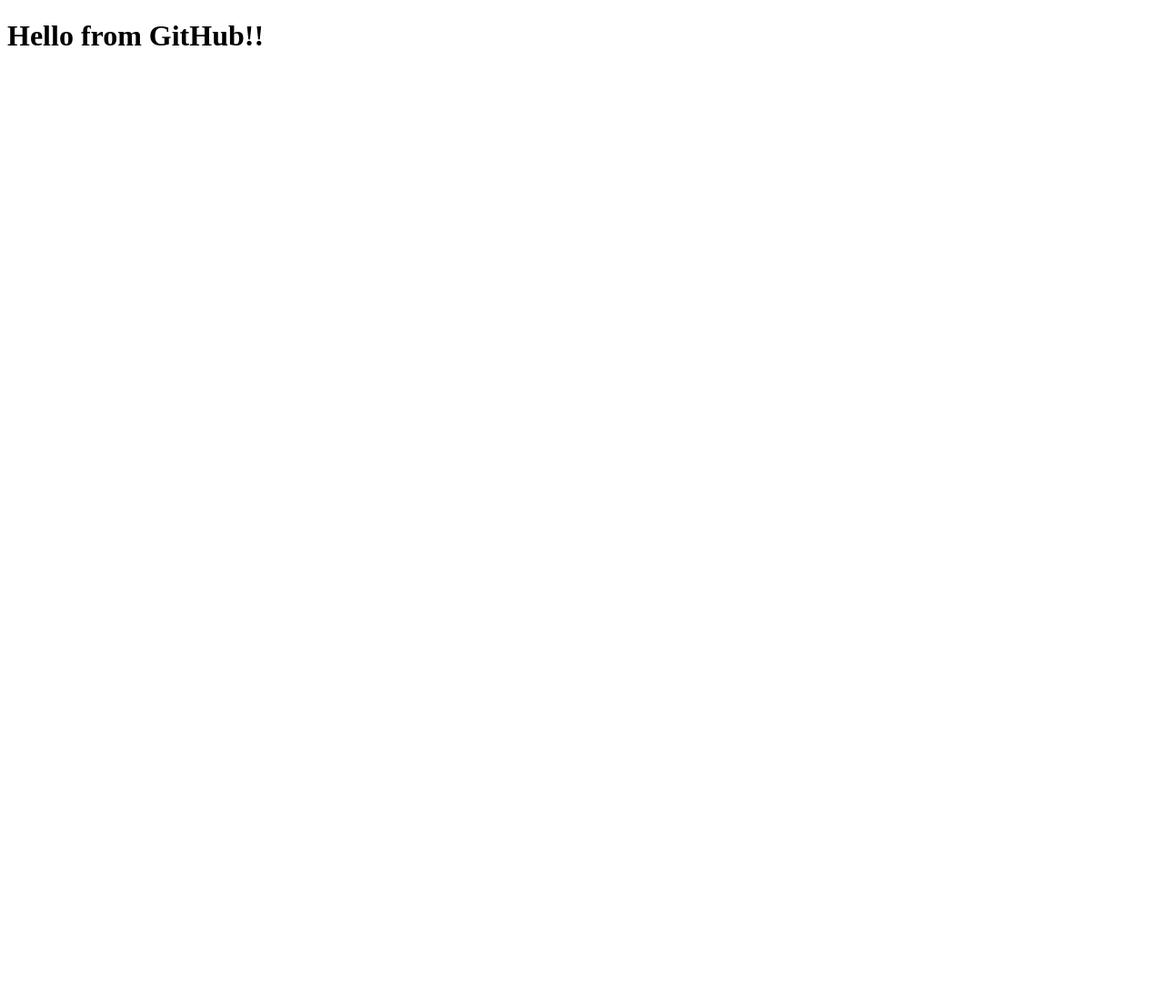
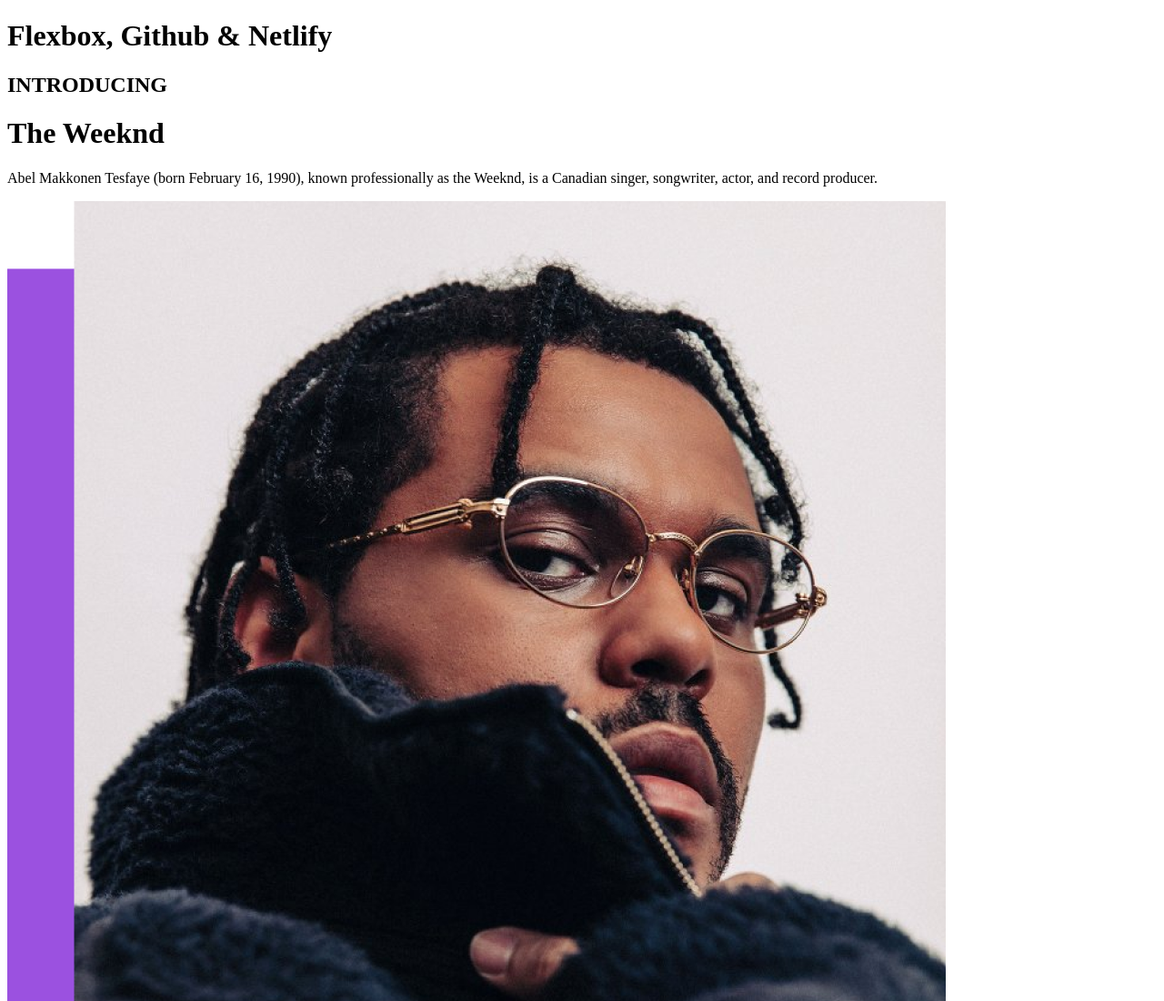
Before and after one commit to MinggHo/test-with-jess, a plain HTML site: page index.html in a window 1280 px wide. Shown: the top 1100 px of the page at 91% size. Before the commit the page ends 800 px from the top, so only its background shows below. Drawn offline with Linux system fonts and the light colour scheme.

Commit message:
jess works

```diff
--- a/css/main.css
+++ b/css/main.css
@@ -1,3 +1,93 @@
+html {
+  font-size: 16px;
+  font-family: -apple-system, BlinkMacSystemFont, "Segoe UI", Roboto, Oxygen,
+    Ubuntu, Cantarell, "Open Sans", "Helvetica Neue", sans-serif;
+}
+
 body {
-  background: olive;
 }
+
+#main {
+  padding-top: 3rem;
+}
+
+h1 {
+  font-size: 5rem;
+  font-weight: 800;
+  margin: 0.5rem;
+}
+
+h2 {
+  font-size: 2rem;
+  font-weight: 600;
+  letter-spacing: 0.1rem;
+  line-height: 0rem;
+  color: #333333, 100%;
+  margin-left: 0.5rem;
+}
+
+p {
+  font-family: -apple-system, BlinkMacSystemFont, "Segoe UI", Roboto, Oxygen,
+    Ubuntu, Cantarell, "Open Sans", "Helvetica Neue", sans-serif;
+  font-size: 1.3rem;
+  line-height: 1.8rem;
+  margin: 0.5rem;
+  color: #333333, 100%;
+}
+
+#header {
+  display: flex;
+  justify-content: center;
+  align-items: center;
+}
+
+#title {
+  display: inline-block;
+  text-align: left;
+  max-width: 45%;
+  padding: 1rem;
+  margin: 1rem;
+}
+
+.title__name {
+  color: #bb6bd9;
+  line-height: 2rem;
+  display: inline-block;
+  margin-top: 1rem;
+  margin-bottom: 2.5rem;
+}
+
+#img-div {
+  display: block;
+  margin: auto;
+  max-width: 50%;
+  padding: 1.5rem;
+}
+
+#image {
+  max-width: 500px;
+}
+
+#tribute-info {
+  padding: 3rem;
+  margin: 3rem;
+  background-color: #9b51e0;
+  max-width: 86%;
+  box-shadow: -24px 24px 0px #632679;
+}
+
+.tribute__header {
+  color: #632679;
+}
+
+.tribute__copy {
+  color: #ffffff;
+}
+
+#tribute-link {
+  float: right;
+  padding: 2rem;
+  font-style: italic;
+  font-size: 2rem;
+  font-weight: 800;
+}
--- a/index.html
+++ b/index.html
@@ -1,11 +1,52 @@
 <!DOCTYPE html>
 <html lang="en">
-<head>
-  <meta charset="UTF-8">
-  <meta name="viewport" content="width=device-width, initial-scale=1.0">
-  <title>Document</title>
-</head>
-<body>
-  <h1>Hello from GitHub!!</h1>
-</body>
+  <head>
+    <meta charset="UTF-8" />
+    <meta name="viewport" content="width=device-width, initial-scale=1.0" />
+    <meta http-equiv="X-UA-Compatible" content="ie=edge" />
+    <title>Session #2</title>
+    <link rel="stylesheet" href="./css/styling.css" />
+  </head>
+  <body>
+    <h1>Flexbox, Github & Netlify</h1>
+    </hr>
+
+    <div id="main">
+      <div id="header">
+        <div id="title">
+          <h2>INTRODUCING</h2>
+          <h1 class="title__name">The Weeknd</h1>
+
+          <p>
+            Abel Makkonen Tesfaye (born February 16, 1990), known professionally
+            as the Weeknd, is a Canadian singer, songwriter, actor, and record
+            producer.
+          </p>
+        </div>
+
+        <div id="img-div">
+          <img id="image" src="./images/wknd-pic.png" alt="the-weeknd" />
+          <p id="img-caption"></p>
+        </div>
+      </div>
+
+      <div id="tribute-info">
+        <h1 class="tribute__header">his childhood</h1>
+        <p class="tribute__copy">
+          Tesfaye’s mother and grandmother immigrated in the 1980s to Canada
+          from Ethiopia, and his first language was Amharic. When he was in
+          grade 11, he quit school and left home, devoting himself to unbridled
+          partying.
+        </p>
+      </div>
+
+      <a
+        id="tribute-link"
+        href="https://time.com/collection/100-most-influential-people-2020/5888500/the-weeknd/"
+        target="_blank"
+      >
+        view for more info ⇢</a
+      >
+    </div>
+  </body>
 </html>
```
Also changed, not shown: images/wknd-pic.png (added).
